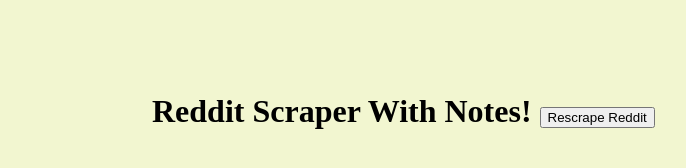
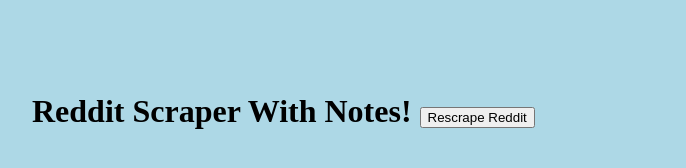
Before and after one commit to sallan306/MongoScrape, a website: page public/index.html in a window 1280 px wide. Shown: the whole page, without its empty margins (8-694 px from the left). Drawn offline with nearby package versions, Linux system fonts and the light colour scheme; no server answers.

Commit message:
attempting to get it to connect to heroku

```diff
--- a/public/index.html
+++ b/public/index.html
@@ -4,9 +4,12 @@
     <meta charset="UTF-8">
     <title>Scraping With Mongoose</title>
     <style>
-      body { background-color: #F2F6D0 }
+      body {
+        background-color: lightblue;
+        color:black
+       }
       #wrapper {
-        width: 960px;
+        width: 1200px;
         margin-left: auto;
         margin-right: auto;
         padding-top: 5%;
@@ -15,7 +18,7 @@
         display: inline-block;
         overflow: auto;
         width: 60%;
-        height: 700px;
+        height: 500px;
       }
       #notes {
         float: right;
--- a/server.js
+++ b/server.js
@@ -5,7 +5,7 @@
 var cheerio = require("cheerio");
 var db = require("./models");
 
-var PORT = 3000;
+var PORT = process.env.PORT;
 
 // Initialize Express
 var app = express();
```
